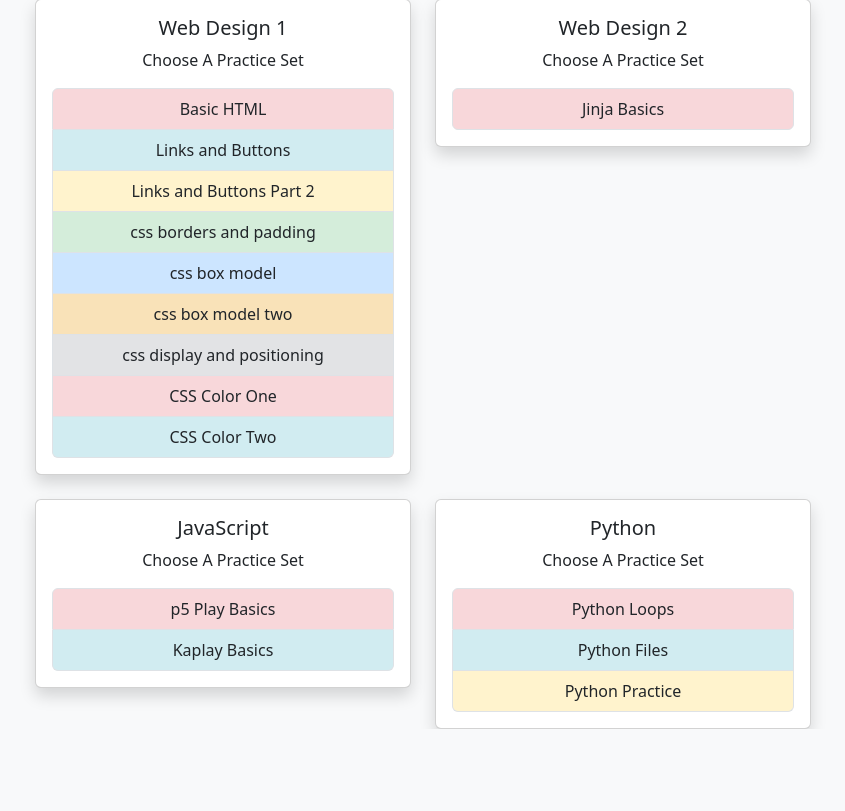
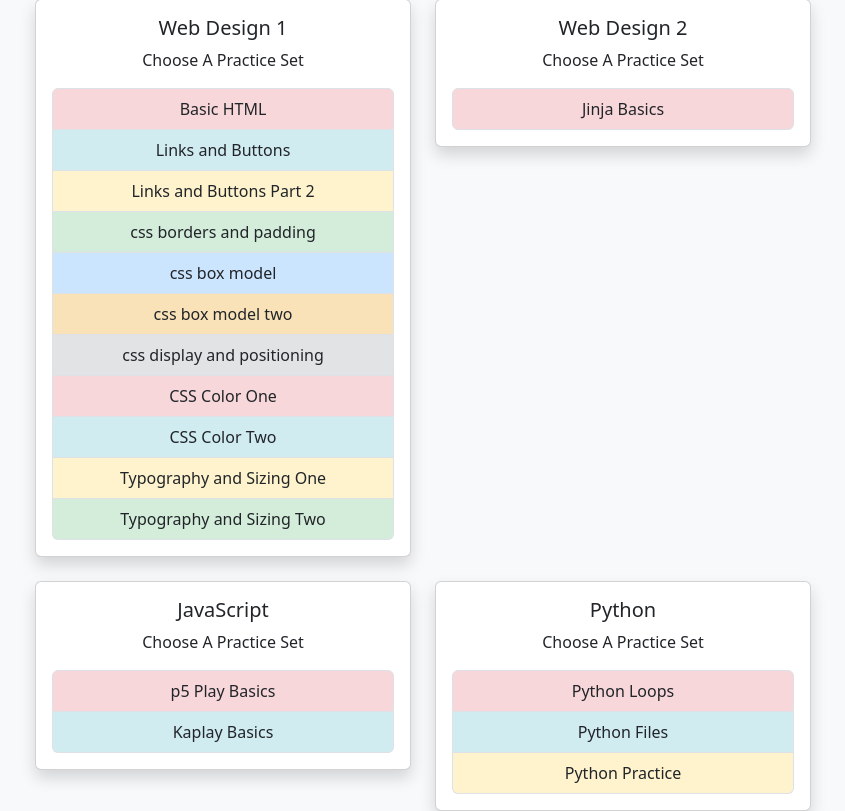
Before and after one commit to sfranz2422/FranzQuiz, a Flask app: page / in a window 1280 px wide. Shown: the part 177-988 px from the top of the page, without its empty margins (217-1062 px from the left). Before the commit the page ends 906 px from the top, so only its background shows below. Run offline with Flask 3, Linux system fonts and the light colour scheme; some libraries are stand-ins or nearby versions.

Commit message:
added two quizzes

```diff
--- a/main.py
+++ b/main.py
@@ -138,6 +138,15 @@ def get_css_color_two_data():
     res = requests.get(url).json()
     return res
 
+def get_typography_sizing_one_data():
+    url="https://api.npoint.io/11a3edabb7f3899a2935"
+    res = requests.get(url).json()
+    return res
+
+def get_typography_sizing_two_data():
+    url="https://api.npoint.io/28ffe6a010734a799ced"
+    res = requests.get(url).json()
+    return res
 
 # List of questions with answers
 questions = []
@@ -256,6 +265,14 @@ def quiz(key, title):
     if key == "css_color_two":
         questions = get_css_color_two_data()
         title = "CSS Color Two"
+
+    if key == "typography_sizing_one":
+        questions = get_typography_sizing_one_data()
+        title = "Typography and Sizing One"
+
+    if key == "typography_sizing_two":
+        questions = get_typography_sizing_two_data()
+        title = "Typography and Sizing Two"
 
 
     question_data = questions[session["current_index"]]
--- a/templates/index.html
+++ b/templates/index.html
@@ -54,6 +54,13 @@
         .list-group-item:nth-child(9) {
             background-color: #d1ecf1;
          }
+        .list-group-item:nth-child(10) {
+            background-color: #fff3cd;
+        }
+
+        .list-group-item:nth-child(11) {
+        background-color: #d4edda;
+        }
 
 
 
@@ -139,7 +146,9 @@
                              <a href="{{ url_for('sign_in', key='css_color', title='css color')}}" class="list-group-item list-group-item-action" >CSS Color One</a>
 
                              <a href="{{ url_for('sign_in', key='css_color_two', title='css color two')}}" class="list-group-item list-group-item-action" >CSS Color Two</a>
+                            <a href="{{ url_for('sign_in', key='typography_sizing_one', title='Typography and Sizing One')}}" class="list-group-item list-group-item-action" >Typography and Sizing One</a>
 
+                             <a href="{{ url_for('sign_in', key='typography_sizing_two', title='Typography and Sizing Two')}}" class="list-group-item list-group-item-action" >Typography and Sizing Two</a>
 
                         </div>
 
```
